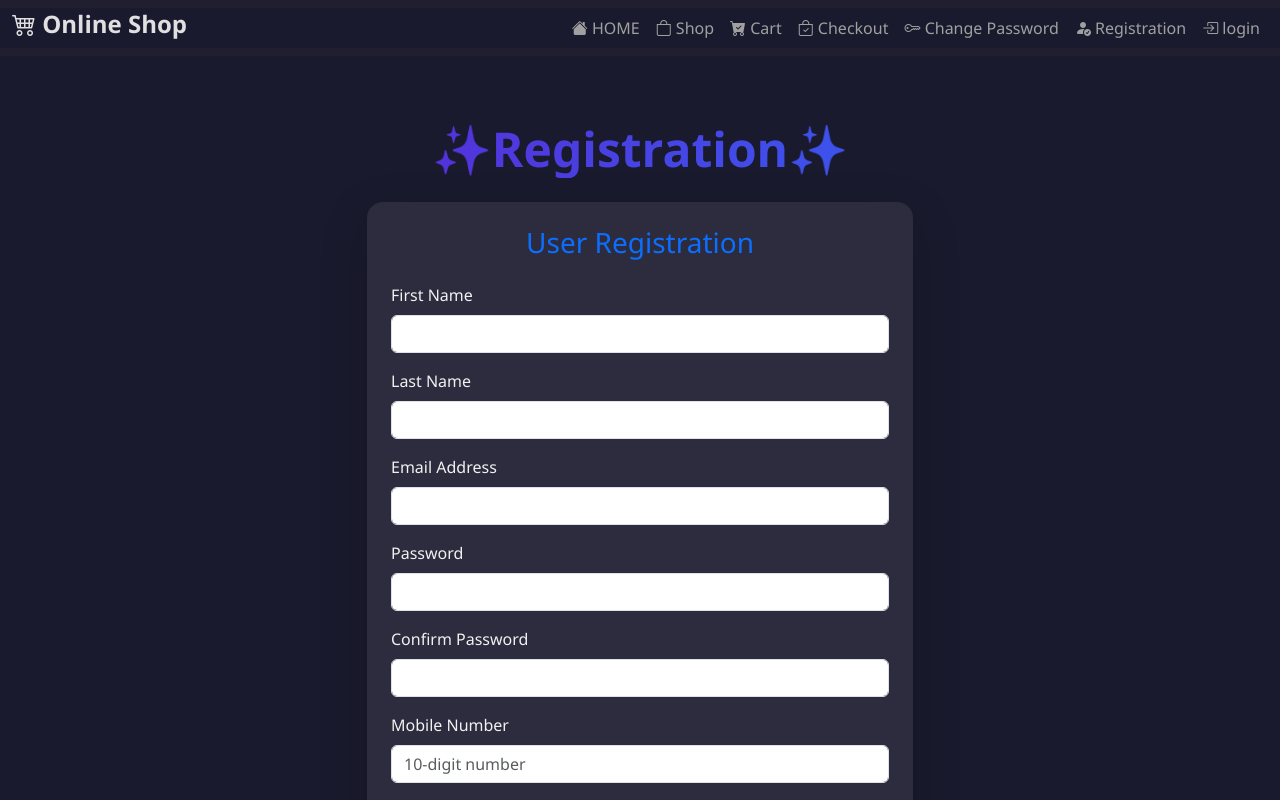
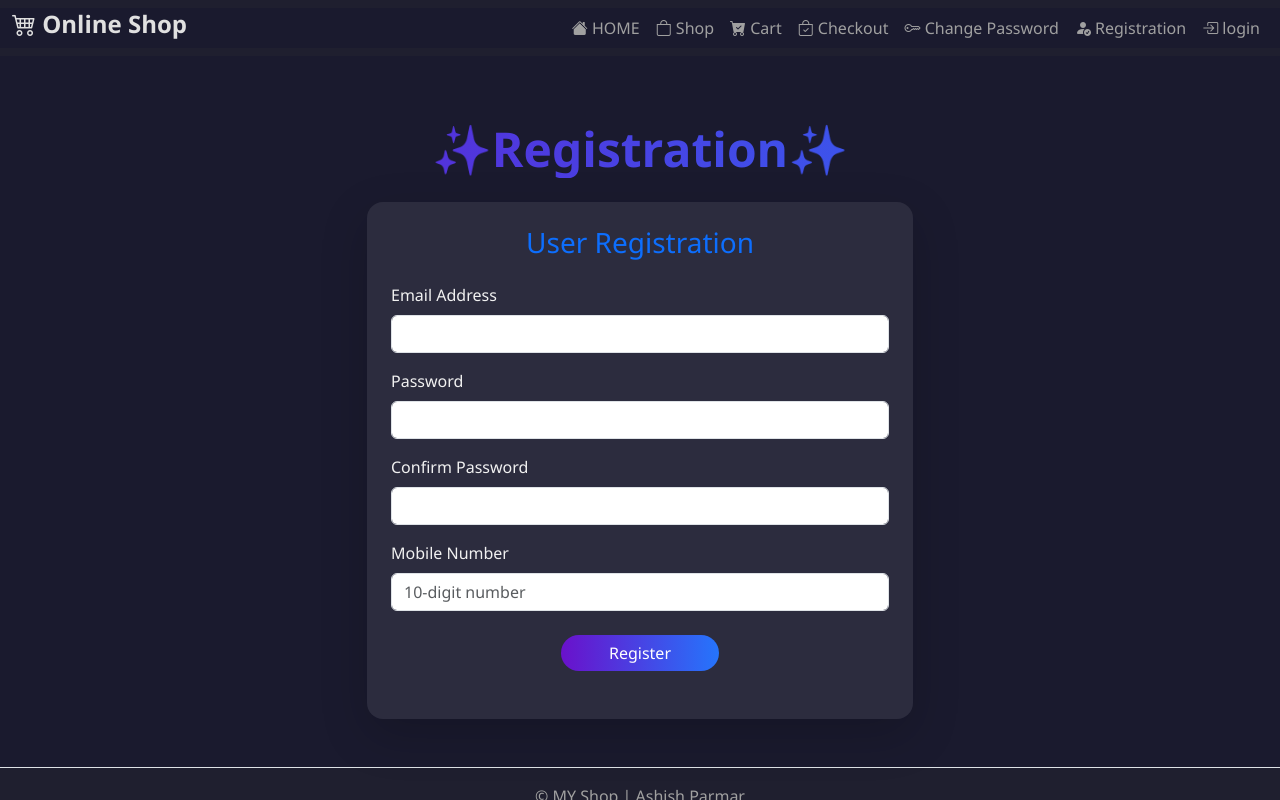
Before and after one commit to aashishword004-alt/project2, a React (Create React App) app in the folder app2/: page /registration in a window 1280 px wide. Shown: the top 800 px of the page. Built offline with nearby package versions, Linux system fonts and the light colour scheme.

Commit message:
typingmissingin

```diff
--- a/app2/public/index.html
+++ b/app2/public/index.html
@@ -26,6 +26,7 @@
     />
 
     <link rel="stylesheet" href="%PUBLIC_URL%/theme/css/main.css" />
+
   </head>
 
   <body>
--- a/app2/src/registration.js
+++ b/app2/src/registration.js
@@ -1,8 +1,73 @@
 import { Component } from "react";
 import Navbar from "./navBar";
 import Footer from "./footer";
+import { getBaseUrl } from "./basurl";
+import axios from "axios";
+import { Showerror } from "./message";
+import WithHook from "./hoc";
+import { ToastContainer } from "react-toastify";
 
 class Registration extends Component {
+    constructor(props) {
+        super(props);
+        this.state = {
+            email: "",
+            password: "",
+            conformpassword: "",
+            mobile: ""
+        }
+    }
+
+    upadtevalue = (e) => {
+        this.setState({
+            [e.target.id]: e.target.value
+        })
+    }
+
+
+    Ragister = (e) => {
+        e.preventDefault()
+        let apiaddres = getBaseUrl() + "register.php";
+
+        let form = new FormData();
+        form.append("email", this.state.email);
+        form.append("password",this.state.password);
+        form.append("mobile",this.state.mobile);
+
+        axios({
+            url: apiaddres,
+            method: "post",
+            responseType: "json"
+        }).then((response) => {
+            console.log(response.data);
+            let error = response.data[0]["error"];
+            if(error != "no")
+            {
+                Showerror("Please Fullfill The Details");
+            }
+            else{
+                let success = response.data[1]["success"];
+                let message = response.data[2]["message"];
+
+                if(success === "yes")
+                {
+                    this.props.navigate("/login")
+
+                }
+                else{
+
+                }
+            }
+
+        }).catch((error) => {
+            if(error.code === "ERR_NETWORK")
+            {
+                Showerror("You are Offline Either Sever Busy");
+            }
+
+        })
+    }
+
     render() {
         return (<>
             <Navbar />
@@ -10,36 +75,22 @@ class Registration extends Component {
                 <h1 className="page-heading">✨Registration✨</h1>
             </div>
             {/* Main Content */}
+            <ToastContainer/>
             <div className="container">
                 <div className="row justify-content-center">
                     <div className="col-md-8 col-lg-6">
                         <div className="card shadow-lg border-0 rounded-4">
                             <div className="card-body p-4">
                                 <h3 className="text-center mb-4 text-primary">User Registration</h3>
-                                <form id="registrationForm">
-                                    <div className="mb-3">
-                                        <label className="form-label">First Name</label>
-                                        <input
-                                            type="text"
-                                            name="firstName"
-                                            className="form-control"
-                                            required=""
-                                        />
-                                    </div>
-                                    <div className="mb-3">
-                                        <label className="form-label">Last Name</label>
-                                        <input
-                                            type="text"
-                                            name="lastName"
-                                            className="form-control"
-                                            required=""
-                                        />
-                                    </div>
+                                <form id="registrationForm" onSubmit={this.Ragister}>
                                     <div className="mb-3">
                                         <label className="form-label">Email Address</label>
                                         <input
                                             type="email"
                                             name="email"
+                                            value={this.state.email}
+                                            onChange={this.state.upadtevalue}
+
                                             className="form-control"
                                             required=""
                                         />
@@ -49,6 +100,9 @@ class Registration extends Component {
                                         <input
                                             type="password"
                                             name="password"
+                                            value={this.state.password}
+                                            onChange={this.state.upadtevalue}
+
                                             className="form-control"
                                             required=""
                                         />
@@ -58,6 +112,9 @@ class Registration extends Component {
                                         <input
                                             type="password"
                                             name="confirmPassword"
+                                            value={this.state.conformpassword}
+                                            onChange={this.state.upadtevalue}
+
                                             className="form-control"
                                             required=""
                                         />
@@ -68,6 +125,9 @@ class Registration extends Component {
                                             type="tel"
                                             name="mobile"
                                             className="form-control"
+                                            onChange={this.state.upadtevalue}
+
+                                            value={this.state.mobile}
                                             pattern="[0-9]{10}"
                                             placeholder="10-digit number"
                                             required=""
@@ -92,4 +152,4 @@ class Registration extends Component {
         </>)
     }
 }
-export default Registration;
+export default  WithHook (Registration);
```
Also changed, not shown: app2/src/navBar.js (+7 -4 lines).
